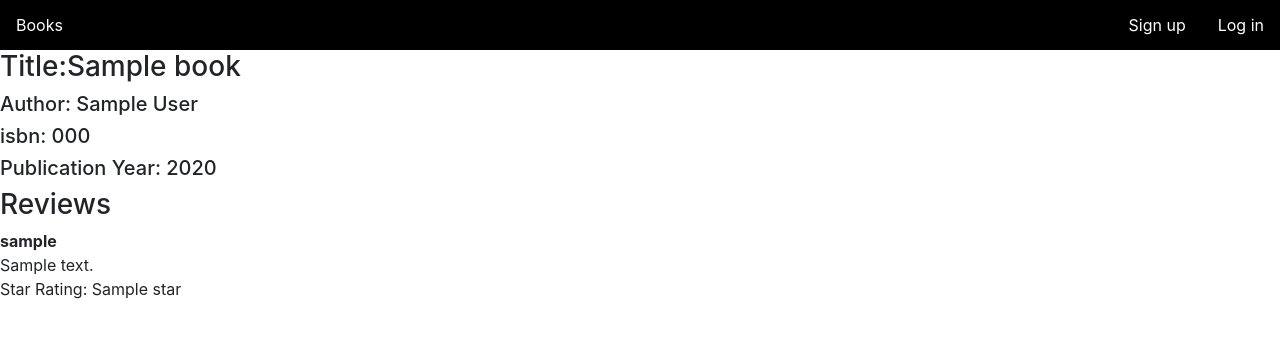
After one commit to Zetoxtz/Project1, a Flask app: template templates/books.html in a window 1280 px wide. The commit adds this page. Shown: the top 338 px of the page. Run offline with Flask 2, Linux system fonts and the light colour scheme; the template is opened without the code that fills it: most values are stand-ins (such as "Sample title", 1, 10 or a date in 2020); some libraries are stand-ins or nearby versions.

Commit message:
Review working, i think

```diff
--- a/application.py
+++ b/application.py
@@ -4,7 +4,6 @@ from flask import Flask, session, render_template, request, url_for, redirect
 from flask_session import Session
 from sqlalchemy import create_engine
 from sqlalchemy.orm import scoped_session, sessionmaker
-
 
 app = Flask(__name__)
 
@@ -24,46 +23,117 @@ db = scoped_session(sessionmaker(bind=engine))
 
 @app.route("/", methods=["POST", "GET"])
 def index():
-    loggedin = False
     if request.method == "GET":
         pass
+    if session.get("isLoggedIn", False):
+        print(session.get('user', None).username)
+    return render_template("index.html", isLoggedIn=session.get('isLoggedIn', False), user=session.get('user', None))
 
-    return render_template("index.html", loggedin=loggedin)
+
+@app.route("/search", methods=["POST"])
+def search():
+    query = request.form.get("search")
+
+    matches = []
+
+    matches+=(db.execute("SELECT * FROM books WHERE isbn = :isbn", {"isbn": query}).fetchall())
+    matches+=(db.execute("SELECT * FROM books WHERE title = :title", {'title': query}).fetchall())
+    matches+=(db.execute("SELECT * FROM books WHERE author = :author", {'author': query}).fetchall())
+
+
+    return render_template("search.html", matches=matches, query=query, user=session.get('user', None), isLoggedIn=session.get("isLoggedIn", False))
 
 
 @app.route("/login")
 def login():
-    return render_template("login.html")
+    if session.get("isLoggedIn", False):
+        return redirect(url_for('index'))
+    return render_template("login.html", isLoggedIn=session.get("isLoggedIn", False), user=session.get('user', None))
 
 
-@app.route("/evaluate")
+@app.route("/evaluate", methods=["post"])
 def evaluate():
     username = request.form.get("username")
     password = request.form.get("password")
 
+    if db.execute("SELECT * FROM users WHERE username=:username AND password=:password",
+                  {"username": username, "password": password}).rowcount == 0:
+        return "no user"
+
+    session["user"] = db.execute("SELECT * FROM users WHERE username = :username AND password = :password",
+                                 {"username": username, "password": password}).fetchone()
+    session['isLoggedIn'] = True
+    return redirect(url_for('index'))
+
 
 @app.route("/signup")
 def signup():
-    return render_template("signup.html")
+    if session.get("isLoggedIn", False):
+        return redirect(url_for('index'))
+    return render_template("signup.html", isLoggedIn=session.get("isLoggedIn", False), user=session.get('user', None))
+
+
+@app.route("/logout")
+def logout():
+    session['isLoggedIn'] = False
+    session['user'] = None
+
+    return redirect(url_for('index'))
 
 
 @app.route("/thanks", methods=["post"])
 def thanks():
-
     name = request.form.get("name")
     username = request.form.get("username")
     email = request.form.get("email")
     password = request.form.get("password")
 
-    if db.execute("SELECT * FROM users WHERE username = :username", {"username": "Suban"}).rowcount > 0:
+    if db.execute("SELECT * FROM users WHERE username = :username", {"username": username}).rowcount > 0:
         return redirect(url_for('signup'))
 
     print(f"name: {name}, username: {username}, email: {email},password:{password}")
     db.execute("INSERT INTO users (name, username, email, password) VALUES (:name, :username, :email, :password)", {
         "name": name, "username": username, "email": email, "password": password
-        })
+    })
 
     db.commit()
 
+    return "<h1>Thanks For Registering</h1>"
 
-    return "<h1>Thanks For Registering</h1>"
+
+@app.route("/books/<string:isbn>")
+def books(isbn):
+    book = (db.execute("SELECT * FROM books WHERE isbn = :isbn", {"isbn": isbn}).fetchone())
+
+    reviews = db.execute("SELECT * FROM reviews WHERE isbn= :isbn", {"isbn": isbn}).fetchall()
+
+    has_review = False
+    try:
+        if db.execute("SELECT * FROM reviews WHERE username = :username", {"username": session['user'].username}).rowcount > 0:
+            has_review = True
+        else:
+            has_review = False
+    except:
+        has_review = True
+
+    print(has_review)
+    print(session.get('isLoggedIn', False))
+    return render_template("books.html", isbn=isbn, book=book, isLoggedIn=session.get('isLoggedIn', False), user=session.get('user', None), reviews=reviews, has_review=has_review)
+
+
+@app.route("/submit/<string:isbn>", methods=["post"])
+def submit(isbn):
+    review = request.form.get("review")
+    star = request.form.get("star")
+
+    if not session.get('isLoggedIn', False):
+        return redirect(url_for('login'))
+
+    username = session['user'].username
+
+    db.execute("INSERT INTO reviews (username, isbn, review, star) VALUES (:username, :isbn, :review, :star)", {
+        "username": username, "isbn": isbn, "review": review, "star": star
+    })
+    db.commit()
+
+    return redirect(url_for('books', isbn=isbn))
--- a/static/css/style.css
+++ b/static/css/style.css
@@ -10,7 +10,7 @@ ul.navigation1 {
     padding-bottom: 5px;
     background-color: #000;
     overflow: hidden;
-    font-size: 18px;
+    font-size: 16px;
 }
 
 .navigation1 li a{
@@ -32,3 +32,12 @@ ul.navigation1 {
 .navigation1 li a:hover {
     color: #aaa;
 }
+
+.search-bar {
+    margin: 10;
+    padding: 10px;
+    text-align: center;
+}
+.form-control {
+
+}
--- /dev/null
+++ b/templates/books.html
@@ -0,0 +1,44 @@
+{% extends "layout.html" %}
+
+{% block title %}
+    Books
+{% endblock %}
+
+{% block content %}
+
+    <h3> Title:{{ book.title }}</h3>
+    <h5> Author: {{book.author }}</h5>
+    <h5> isbn: {{book.isbn }}</h5>
+    <h5> Publication Year: {{ book.year }}</h5>
+
+    <h3>Reviews</h3>
+    {% if isLoggedIn and not has_review %}
+        <h4>Write a Review</h4>
+        <form class="form-group" action="{{url_for('submit', isbn=book.isbn )}}" method="post">
+                <label for="review">Review: </label><br>
+                <textarea name="review" rows="3" cols="80"></textarea> <br>
+                <label for="star">Star Rating:</label>
+                <select class="form-control" name="star">
+                    <option value="1">1</option>
+                    <option value="2">2</option>
+                    <option value="3">3</option>
+                    <option value="4">4</option>
+                    <option value="5">5</option>
+                </select>
+                <input type="submit" name="Submit" value="Submit">
+        </form>
+    {% endif %}
+    {% for review in reviews%}
+        <p>
+            <b>{{review.username}}</b><br>
+            {{review.review}} <br>
+            Star Rating: {{review.star}}
+        </p>
+    {% endfor %}
+
+
+
+
+
+
+{% endblock %}
--- a/templates/layout.html
+++ b/templates/layout.html
@@ -10,8 +10,13 @@
     <body>
         <ul class="navigation1">
             <!-- it is flipped ik -->
-            <li><a href="#">Log in </a> </li>
-            <li><a href="#">Sign in</a> </li>
+            {% if not isLoggedIn %}
+            <li><a href="{{url_for("login")}}">Log in </a> </li>
+            <li><a href="{{url_for("signup")}}">Sign up</a> </li>
+            {% else %}
+            <li><a href="{{url_for("logout")}}">Log out</a></li>
+            <li><a href="#">{{user.username}}</a></li>
+            {% endif %}
             <li id="websiteTitle"><a href="#">Books</a> </li>
         </ul>
 
--- a/templates/login.html
+++ b/templates/login.html
@@ -5,7 +5,7 @@
 {% block content %}
     <h1>Login</h1>
     <div class="form-group">
-    <form class="form-control" action="{{ url_for('redirect') }}" method="post">
+    <form class="form-control" action="{{ url_for('evaluate') }}" method="post">
         <label for="username">Username: </label>
         <input type="text" name="username" placeholder="Username">
         <label for="password">Password: </label>
```
Also changed, not shown: query.sql (+12 -0 lines), templates/index.html (+9 -0 lines), templates/search.html (added, +24 -0 lines).
